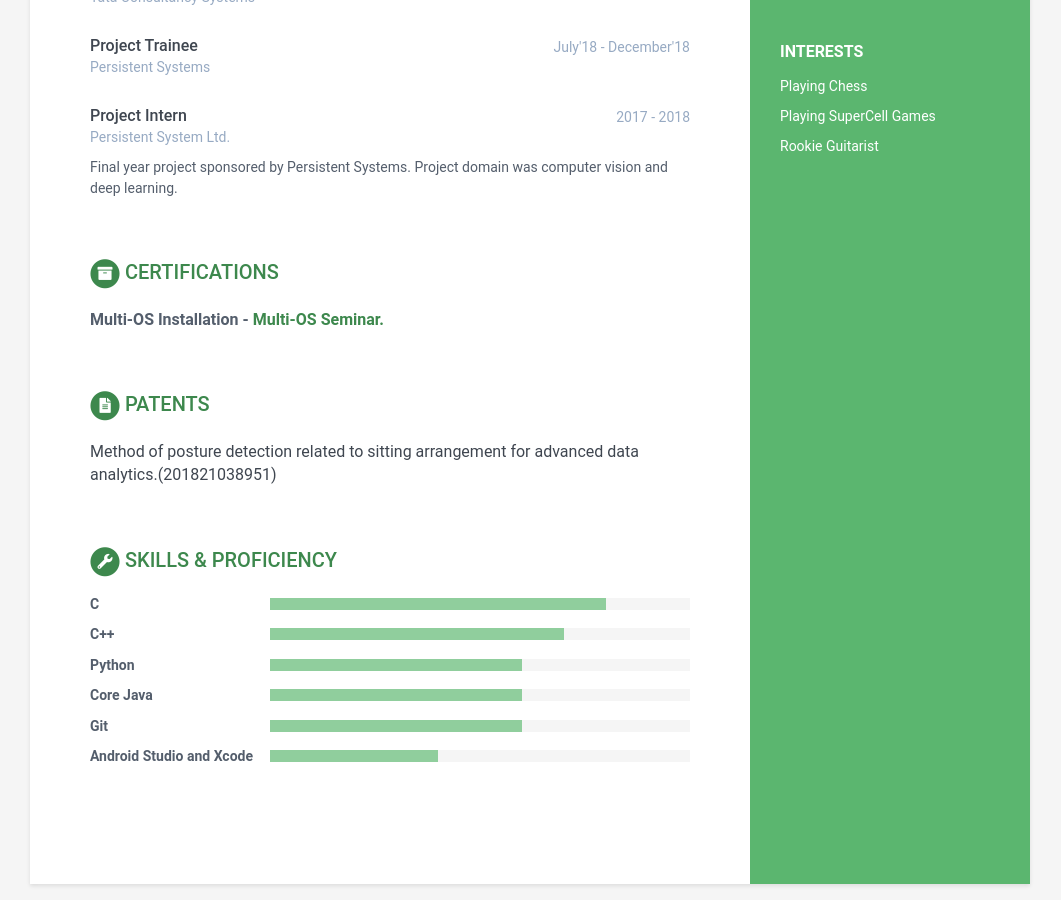
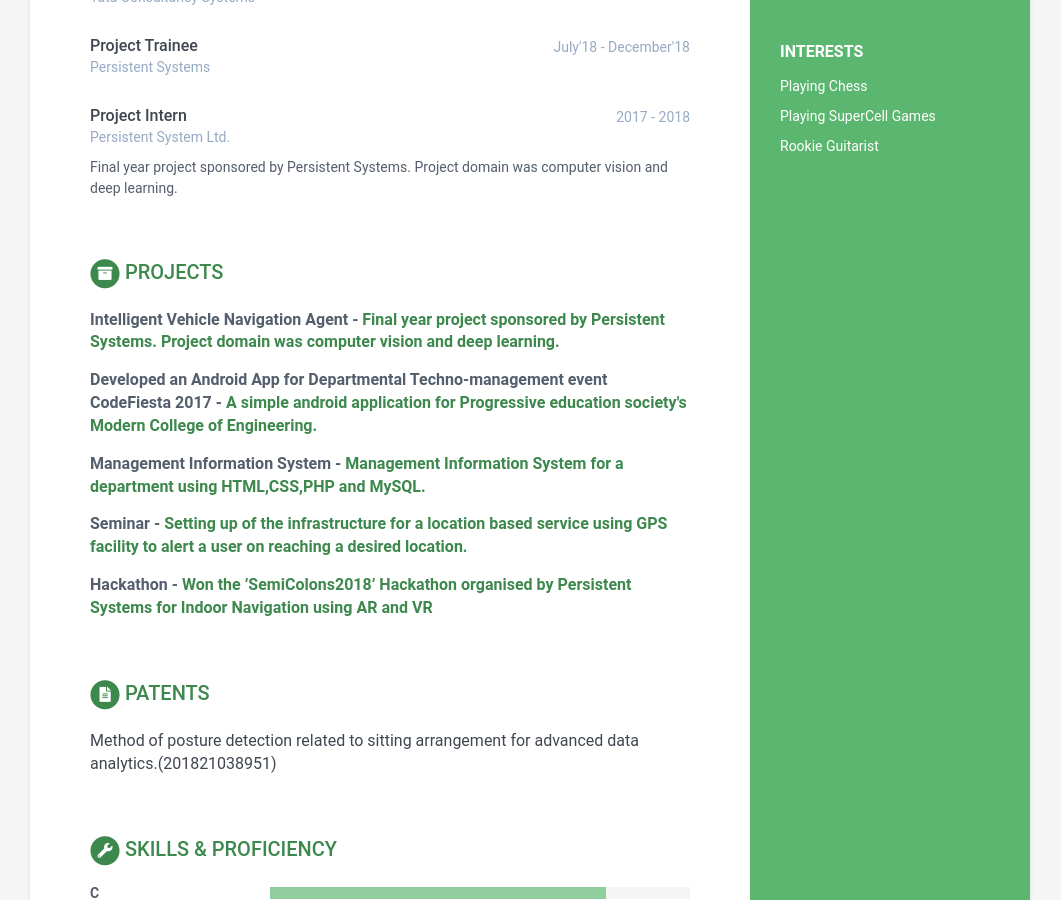
Before and after one commit to ameyakale603/online-cv, a Jekyll site: the page built from index.html, in a window 1280 px wide and 900 px high, scrolled down 706 px. Shown: the whole window, without its empty margins (110-1171 px from the left). Built offline with Jekyll 4.4.1, drawn with Linux system fonts in a browser that asks for light colours; part of the change alters nothing that is shown.

Commit message:
Update data.yml
Updated Certifications

```diff
--- a/_data/data.yml
+++ b/_data/data.yml
@@ -113,7 +113,7 @@ projects:
         tagline: "Won the ’SemiColons2018’ Hackathon organised by Persistent Systems for Indoor Navigation using AR
                   and VR"
 
-projects:
+certifications:
     title: Certifications
     intro:
 
```
